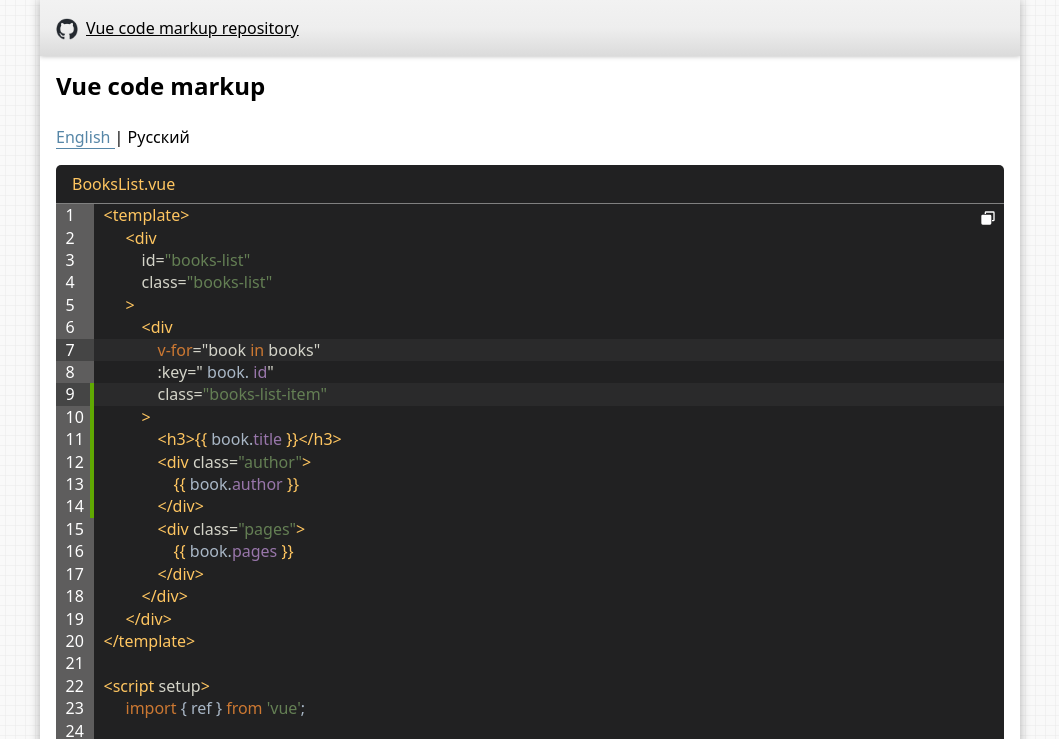
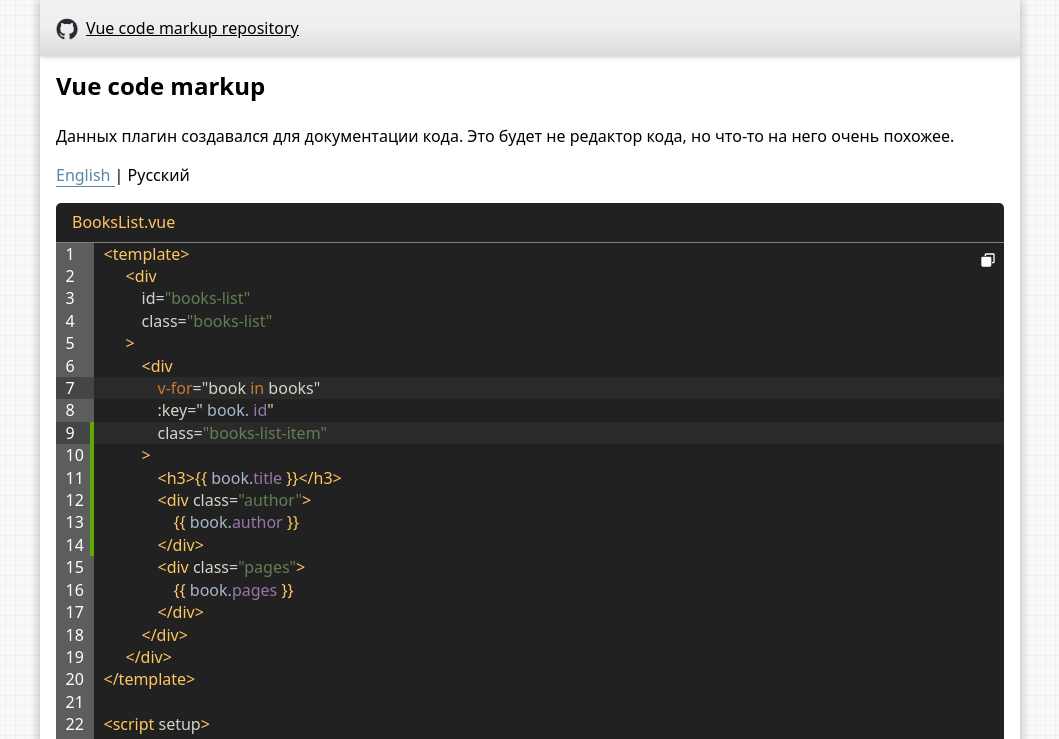
Before and after one commit to maksimkaJCHK/vue-code-markup, a Vue app: page / in a window 1280 px wide. Shown: the top 739 px of the page, without its empty margins (110-1169 px from the left). Built offline with nearby package versions, Linux system fonts and the light colour scheme.

Commit message:
Работаю над тем, чтобы показать, что код скопирован

```diff
--- a/src/code-markup/CodeMarkup.vue
+++ b/src/code-markup/CodeMarkup.vue
@@ -24,7 +24,10 @@
     >
       <div class="code-markup__wrap">
         <code-fake-line>
-          <code-icon @click="copyCodeProps" />
+          <code-icon-block
+            :is-copy="isCopy"
+            @click="copyCodeProps"
+          />
         </code-fake-line>
 
         <slot></slot>
@@ -36,10 +39,14 @@
 </template>
 
 <script setup>
-  import { computed } from 'vue';
+  import {
+    ref,
+    computed,
+    onBeforeUnmount
+  } from 'vue';
 
   import copyCode from './copyCode';
-  import CodeIcon from './components/CodeIcon.vue';
+  import CodeIconBlock from './components/CodeIconBlock.vue';
   import CodeFakeLine from './components/CodeFakeLine.vue';
 
   const props = defineProps({
@@ -73,7 +80,23 @@
     },
   });
 
-  const copyCodeProps = () => copyCode(props.code);
+  const isCopy = ref(false);
+
+  let timerId;
+  const resetIsCopy = () => timerId = setTimeout(() => isCopy.value = false, 5_000);
+  const clearTimerId = () => { if (timerId) clearTimeout(timerId) };
+
+  const copyCodeProps = () => {
+    if (!isCopy.value) {
+      try {
+        copyCode(props.code);
+        isCopy.value = true;
+        resetIsCopy();
+      } catch (error) {
+        // Пока не придумал как выводить ошибку
+      }
+    }
+  };
 
   const bodyClass = computed(() => ({
     'code-markup_bold': props.textBold,
@@ -94,6 +117,8 @@
       '--cm-max-height-body': `calc(var(--cm-text-line-height) * ${props.lineCount})`
     }
   });
+
+  onBeforeUnmount(clearTimerId);
 </script>
 
 <style lang="scss">
--- a/src/code-markup/components/CodeIcon.vue
+++ b/src/code-markup/components/CodeIcon.vue
@@ -1,11 +1,10 @@
 <template>
-  <div class="code-markup__icon">
   <svg
     xmlns='http://www.w3.org/2000/svg'
     width='24'
     height='24'
     viewBox='0 0 24 24'
-      class="code-markup__icon__svg"
+    :class="[ props.svgClass ]"
   >
     <g
       fill='none'
@@ -14,35 +13,8 @@
       <path d='M9 2a2 2 0 0 0-2 2v2h2V4h11v11h-2v2h2a2 2 0 0 0 2-2V4a2 2 0 0 0-2-2zM4 7a2 2 0 0 0-2 2v11a2 2 0 0 0 2 2h11a2 2 0 0 0 2-2V9a2 2 0 0 0-2-2z'/>
     </g>
   </svg>
-  </div>
 </template>
 
-<style lang="scss">
-  .code-markup__icon {
-    $translateX: translateX(-8px);
-
-    right: 0;
-    float: right;
-    width: var(--cm-text-font-size);
-    height: var(--cm-text-font-size);
-    cursor: pointer;
-    position: sticky;
-    user-select: none;
-    z-index: 1;
-    margin: 0 0 calc(var(--cm-text-line-height) * -1) 0;
-    transform: $translateX translateY(5px);
-
-    &:active {
-      transform: $translateX translateY(6px);
-    }
-
-    &__svg {
-      width: 100%;
-      height: 100%;
-
-      path {
-        fill: var(--cm-icon-color);
-      }
-    }
-  }
-</style>
+<script setup>
+  const props = defineProps(['svgClass']);
+</script>
--- /dev/null
+++ b/src/code-markup/components/CodeIconBlock.vue
@@ -0,0 +1,90 @@
+<template>
+  <div
+    class="code-markup__icon"
+    :class="{ 'code-markup__icon_animation': props.isCopy }"
+  >
+    <code-icon :svg-class="iconClass" />
+    <code-icon-copy :svg-class="iconClassIsCopy" />
+  </div>
+</template>
+
+<script setup>
+  import CodeIcon from './CodeIcon.vue';
+  import CodeIconCopy from './CodeIconCopy.vue';
+
+  const iconClass = 'code-markup__icon__svg';
+  const iconClassIsCopy = [iconClass, `${iconClass}__is-copy`];
+
+  const props = defineProps(['isCopy']);
+</script>
+
+<style lang="scss">
+  @keyframes iconFadeIn {
+    0%, 90% {
+      opacity: 0;
+    }
+    91%, 100% {
+      opacity: 1;
+    }
+  }
+
+  @keyframes iconFadeOut {
+    0%, 90% {
+      opacity: 1;
+    }
+    91%, 100% {
+      opacity: 0;
+    }
+  }
+
+  .code-markup__icon {
+    $translateX: translateX(-8px);
+    --icon-animation: 5s 1 normal ease-out 0s;
+
+    right: 0;
+    float: right;
+    width: var(--cm-text-font-size);
+    height: var(--cm-text-font-size);
+    cursor: pointer;
+    position: sticky;
+    user-select: none;
+    z-index: 1;
+    margin: 0 0 calc(var(--cm-text-line-height) * -1) 0;
+    transform: $translateX translateY(5px);
+
+    &:active {
+      transform: $translateX translateY(6px);
+    }
+
+    &_animation {
+      .code-markup__icon {
+        &__svg {
+          animation: iconFadeIn var(--icon-animation);
+        }
+
+        &__svg__is-copy {
+          animation: iconFadeOut var(--icon-animation);
+        }
+      }
+    }
+
+    &__svg {
+      width: 100%;
+
+      path {
+        fill: var(--cm-icon-color);
+      }
+
+      &__is-copy {
+        top: 0;
+        left: 0;
+        position: absolute;
+        opacity: 0;
+
+        path {
+          fill: var(--cm-new-border);
+        }
+      }
+    }
+  }
+</style>
--- /dev/null
+++ b/src/code-markup/components/CodeIconCopy.vue
@@ -0,0 +1,20 @@
+<template>
+  <svg
+    xmlns='http://www.w3.org/2000/svg'
+    width='24'
+    height='24'
+    viewBox='0 0 24 24'
+    :class="[ props.svgClass ]"
+  >
+    <g
+      fill='none'
+      fill-rule='evenodd'
+    >
+      <path d='M19.495 3.133a1 1 0 0 1 1.352.309l.99 1.51a1 1 0 0 1-.155 1.279l-.003.004-.014.013-.057.053-.225.215a83.86 83.86 0 0 0-3.62 3.736c-2.197 2.416-4.806 5.578-6.562 8.646-.49.856-1.687 1.04-2.397.301l-6.485-6.738a1 1 0 0 1 .051-1.436l1.96-1.768A1 1 0 0 1 5.6 9.2l3.309 2.481c5.169-5.097 8.1-7.053 10.586-8.548'/>
+    </g>
+  </svg>
+</template>
+
+<script setup>
+  const props = defineProps(['svgClass']);
+</script>
--- a/src/code-markup/copyCode.js
+++ b/src/code-markup/copyCode.js
@@ -1,4 +1,5 @@
 const oldCopyText = (code) => {
+  try {
     const textArea = document.createElement('textarea');
 
     textArea.value = code;
@@ -13,6 +14,7 @@ const oldCopyText = (code) => {
     document.execCommand('copy');
 
     document.body.removeChild(textArea);
+  } catch (error) { return error }
 }
 
 const prepareCode = (code) => {
@@ -33,13 +35,13 @@ const copyCode = async (code) => {
 
   const isNewCopy = navigator?.clipboard?.writeText;
 
+  try {
     if (!isNewCopy) oldCopyText(codeForCopy);
 
     if (isNewCopy) {
-    try {
       await navigator.clipboard.writeText(codeForCopy);
+    }
   } catch (error) { return error }
-  }
 }
 
 export default copyCode;
--- a/src/components/MainContent.vue
+++ b/src/components/MainContent.vue
@@ -1,6 +1,18 @@
 <template>
   <main>
     <h1>Vue code markup</h1>
+
+    <template v-if="lang === 'rus'">
+      <p>
+        Данных плагин создавался для документации кода. Это будет не редактор кода, но что-то на него очень похожее.
+      </p>
+    </template>
+
+    <template v-if="lang === 'eng'">
+      <p>
+        Данных плагин создавался для документации кода. Это будет не редактор кода, но что-то на него очень похожее.
+      </p>
+    </template>
 
     <select-lang
       :lang="lang"
```
Lines whose indentation alone changed are shown as unchanged.
